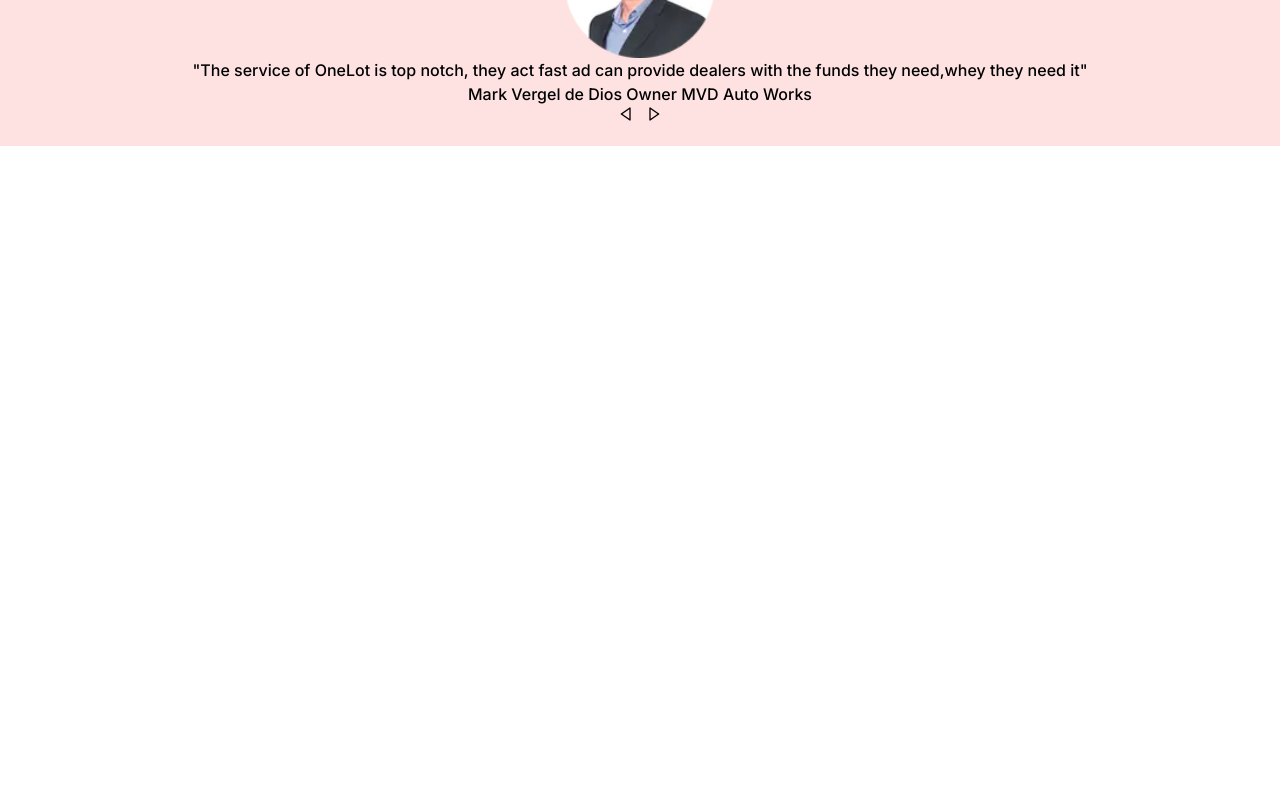
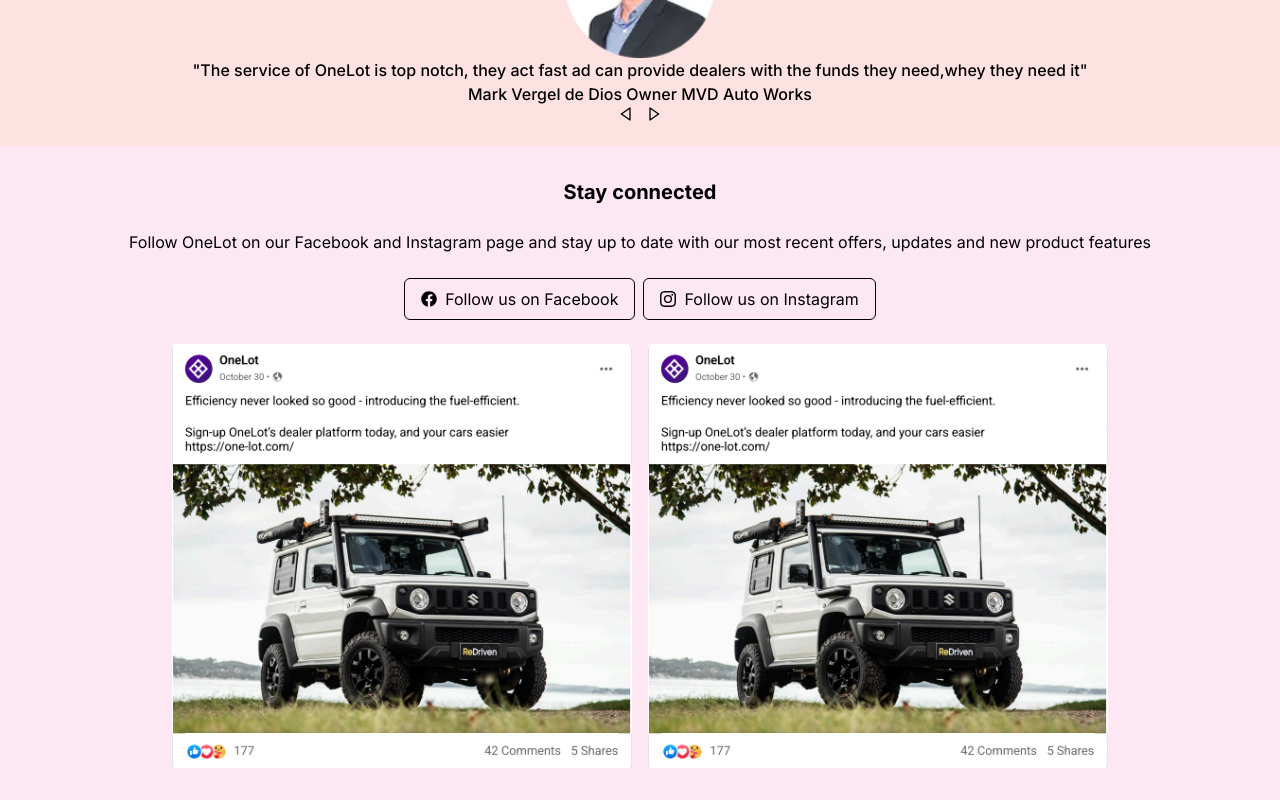
Before and after one commit to Prasangatre/onelotui, a Next.js app: page / in a window 1280 px wide. Shown: the part 3566-4366 px from the top of the page. Before the commit the page ends 3712 px from the top, so only its background shows below. Built offline with nearby package versions, Linux system fonts and the light colour scheme.

Commit message:
layout for connection page

```diff
--- a/src/app/page.tsx
+++ b/src/app/page.tsx
@@ -1,5 +1,6 @@
 import About from "@/components/about/page";
 import FinanceSection from "@/components/carFinance/page";
+import ConnectedSection from "@/components/connected/page";
 import FeatureSection from "@/components/features/page";
 import HeroSection from "@/components/hero/page";
 import NavBar from "@/components/navBar/page";
@@ -14,7 +15,8 @@
       <About />
       <FinanceSection />
       <FeatureSection />
-      <TestimonialSection/>
+      <TestimonialSection />
+      <ConnectedSection/>
    </div>
   );
 }
--- /dev/null
+++ b/src/components/connected/page.tsx
@@ -0,0 +1,45 @@
+import Image from "next/image";
+import React from "react";
+import { BsInstagram } from "react-icons/bs";
+import { FaFacebook } from "react-icons/fa";
+
+const ConnectedSection = () => {
+  return (
+    <div className="bg-pink-100 flex flex-col gap-6 justify-center items-center py-8">
+      <div className="font-bold text-xl">Stay connected</div>
+      <div className="text-[#000] text-base line-clamp-3">
+        Follow OneLot on our Facebook and Instagram page and stay up to date
+        with our most recent offers, updates and new product features
+      </div>
+      <div className="flex items-center gap-2">
+        <div className="flex items-center gap-2 px-4 py-2 rounded-md border-solid border-[1px]  border-[#000000]">
+          <div>
+            <FaFacebook />
+          </div>
+          <div> Follow us on Facebook</div>
+        </div>
+        <div className="flex items-center gap-2 px-4 py-2 rounded-md border-solid border-[1px]  border-[#000000]">
+          <div>
+            <BsInstagram />
+          </div>
+          <div> Follow us on Instagram</div>
+        </div>
+          </div>
+          <div>
+              <div className="flex items-center gap-4">
+                  <div>
+                  <Image src={'/fbpost.png'} height={"400"} width={'460'}/>
+
+                  </div>
+                  <div>
+                  <Image src={'/fbpost.png'} height={"400"} width={'460'}/>
+
+                  </div>
+
+              </div>
+          </div>
+    </div>
+  );
+};
+
+export default ConnectedSection;
```
Also changed, not shown: public/fbpost.png (added).
